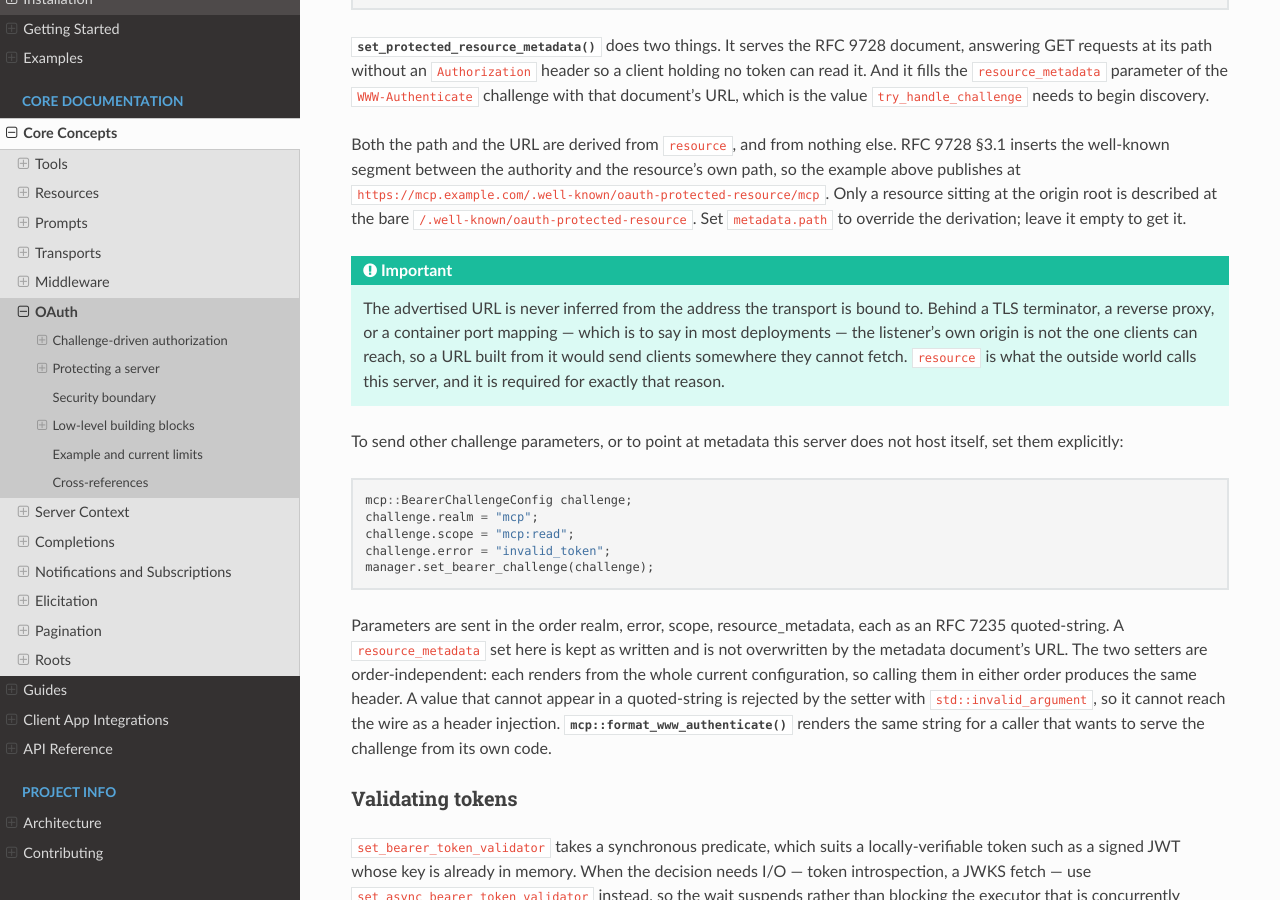
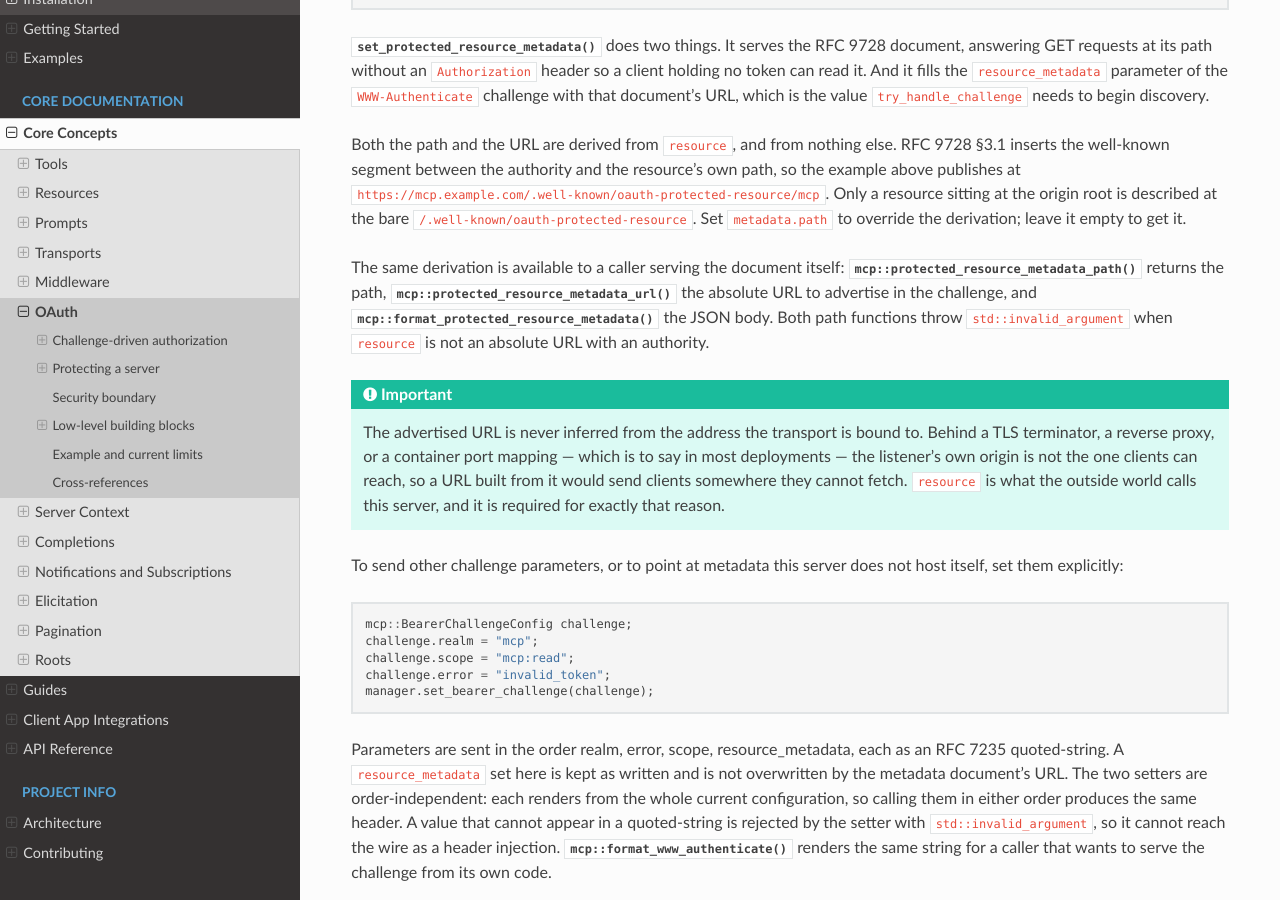
Before and after one commit to yurirocha15/mcp-cpp-sdk, a Sphinx documentation site: the page built from docs/concepts/oauth.rst, in a window 1280 px wide and 900 px high, scrolled down 2254 px. Built offline with Sphinx 7.4.7 and the Read the Docs theme 3.1.0, drawn with Linux system fonts in a browser that asks for light colours; some of the changed text lies outside the part shown.

Commit message:
docs(oauth): name the protected-resource metadata helpers in the guide

```diff
--- a/docs/concepts/oauth.rst
+++ b/docs/concepts/oauth.rst
@@ -145,6 +145,13 @@ resource sitting at the origin root is described at the bare
 ``/.well-known/oauth-protected-resource``. Set ``metadata.path`` to override the
 derivation; leave it empty to get it.
 
+The same derivation is available to a caller serving the document itself:
+:cpp:func:`mcp::protected_resource_metadata_path` returns the path,
+:cpp:func:`mcp::protected_resource_metadata_url` the absolute URL to advertise
+in the challenge, and :cpp:func:`mcp::format_protected_resource_metadata` the
+JSON body. Both path functions throw ``std::invalid_argument`` when ``resource``
+is not an absolute URL with an authority.
+
 .. important::
 
    The advertised URL is never inferred from the address the transport is bound
@@ -227,6 +234,10 @@ these settings is opt-in: a server that sets none of them behaves exactly as
 before, down to the bare ``Bearer`` challenge on a 401. All of them must be
 configured before ``listen()`` starts, and a setter called afterwards throws
 ``std::logic_error``.
+
+``examples/features/oauth_flow.cpp`` builds its challenge and its metadata route
+from one ``ProtectedResourceMetadataConfig`` through these same functions, so it
+shows the derivation running rather than restating its result.
 
 Request body size
 ~~~~~~~~~~~~~~~~~
```
